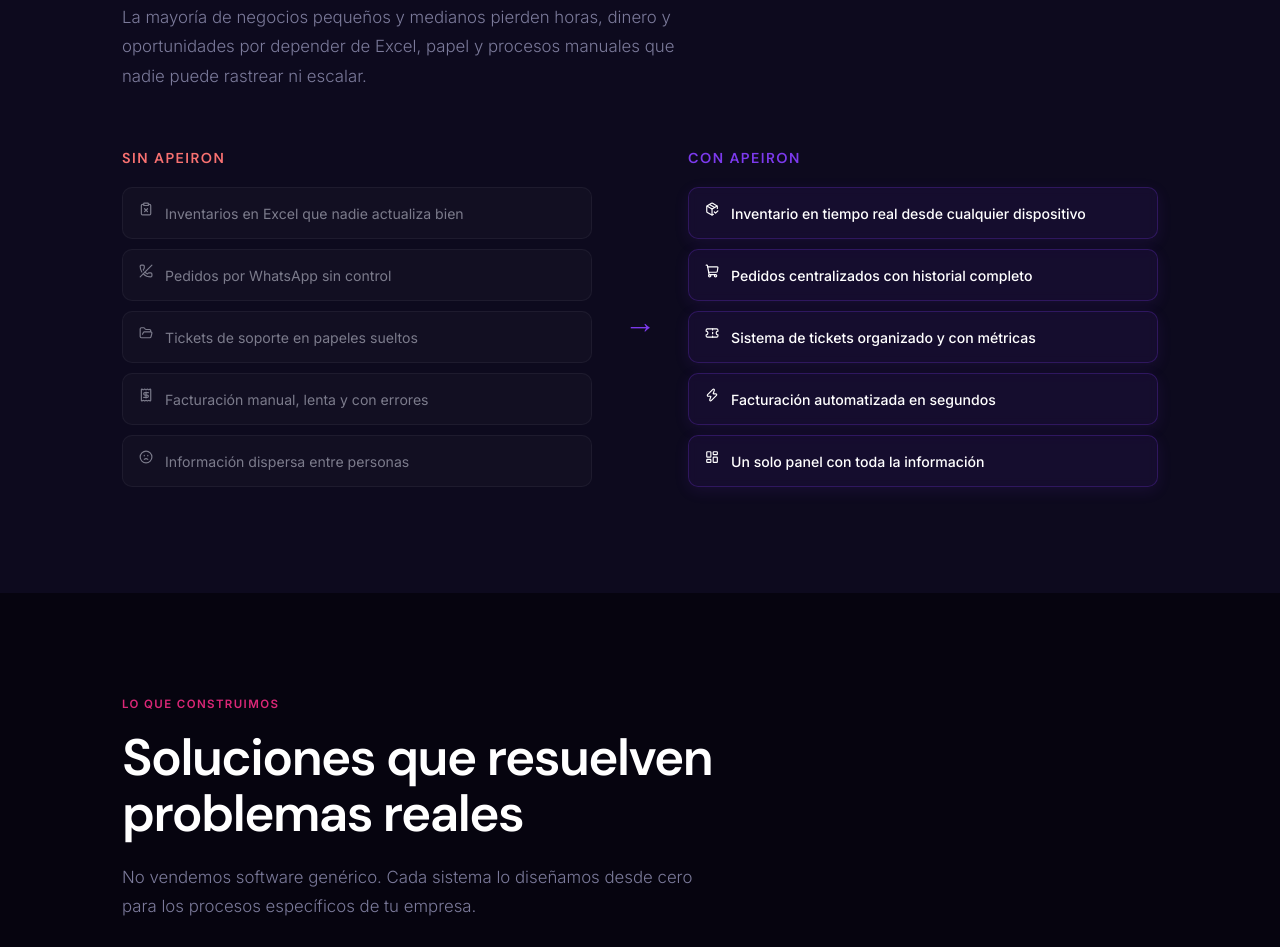
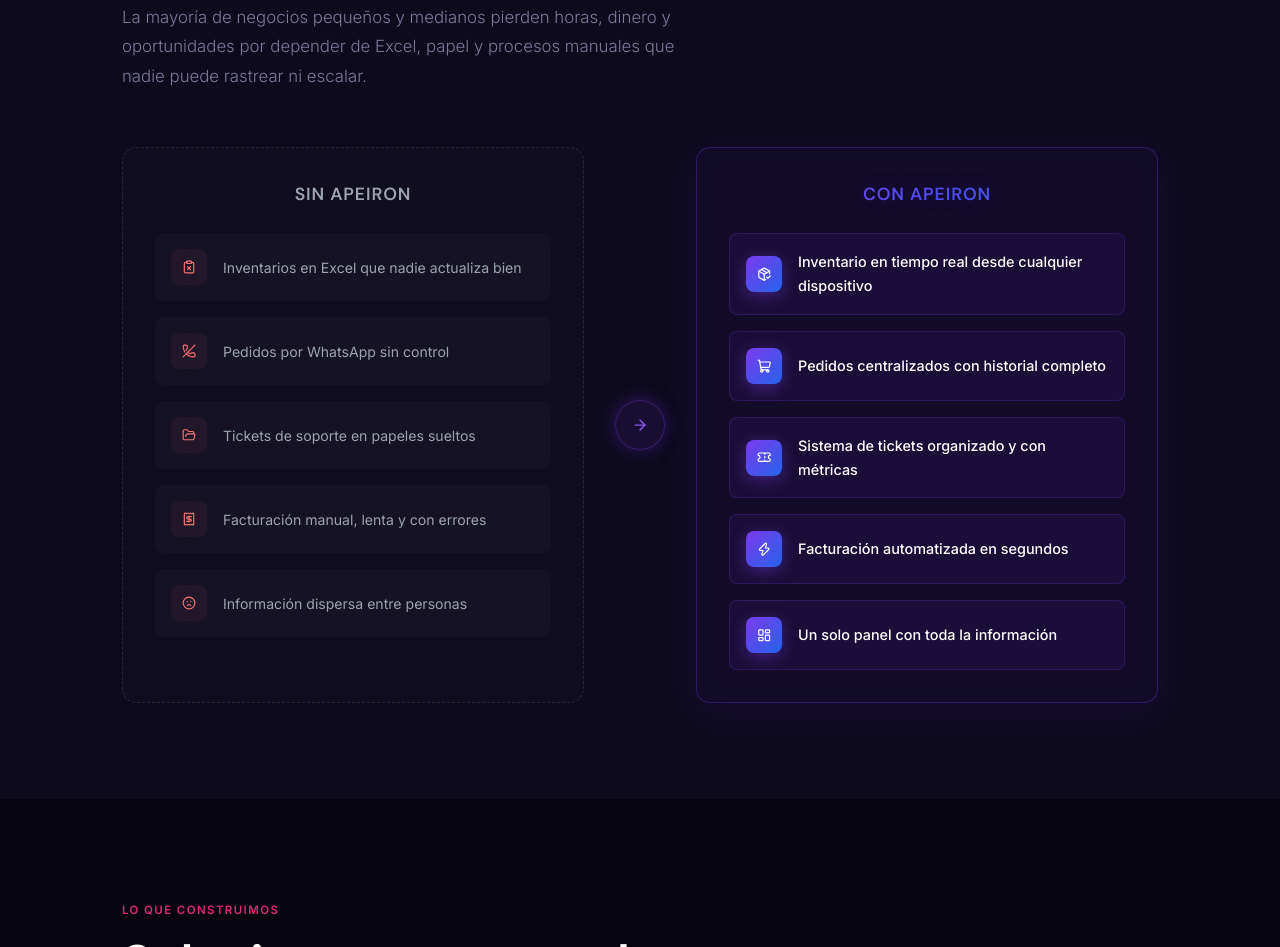
Before and after one commit to AlanGF1/apeiron-agencia, a website: page index.html in a window 1280 px wide. Shown: the part 1052-1999 px from the top of the page. Drawn offline with nearby package versions, Linux system fonts and the light colour scheme.

Commit message:
feat: rediseño visual extremo tipo SaaS para sección El Diagnóstico

```diff
--- a/index.html
+++ b/index.html
@@ -517,64 +517,131 @@
       line-height: 1.6;
     }
 
-    /* Right side — after arrow */
+    /* ─────────────────────────────────────────
+       PROBLEMA Y DIAGNÓSTICO
+    ───────────────────────────────────────── */
     .problem-layout {
       display: grid;
       grid-template-columns: 1fr auto 1fr;
       gap: 2rem;
-      align-items: center;
+      align-items: stretch;
       margin-top: 3.5rem;
+    }
+
+    .problem-col {
+      border-radius: var(--r-md);
+      padding: 2rem;
+      display: flex;
+      flex-direction: column;
+      gap: 1rem;
     }
 
     .problem-col h3 {
       font-family: var(--font-d);
+      font-size: 1.1rem;
+      font-weight: 700;
+      letter-spacing: 0.05em;
+      text-transform: uppercase;
+      margin-bottom: 0.5rem;
+      text-align: center;
+    }
+
+    /* Tarjeta: Sin Apeiron */
+    .problem-col.before {
+      background: rgba(255, 255, 255, 0.015);
+      border: 1px dashed rgba(255, 255, 255, 0.1);
+    }
+    .problem-col.before h3 { color: #9CA3AF; }
+
+    .problem-col.before .problem-item {
+      display: flex;
+      align-items: center;
+      gap: 1rem;
+      padding: 1rem;
+      background: rgba(255, 255, 255, 0.02);
+      border-radius: 8px;
+      color: #9CA3AF;
+      font-size: 0.88rem;
+    }
+
+    .problem-col.before .icon-box {
+      display: flex;
+      align-items: center;
+      justify-content: center;
+      width: 36px;
+      height: 36px;
+      border-radius: 8px;
+      background: rgba(248, 113, 113, 0.05);
+      color: #F87171;
+      flex-shrink: 0;
+    }
+
+    /* Tarjeta: Con Apeiron */
+    .problem-col.after {
+      background: rgba(124, 58, 237, 0.05);
+      border: 1px solid rgba(124, 58, 237, 0.3);
+      box-shadow: 0 10px 40px rgba(124, 58, 237, 0.1);
+      backdrop-filter: blur(10px);
+      -webkit-backdrop-filter: blur(10px);
+    }
+    .problem-col.after h3 {
+      background: linear-gradient(135deg, var(--ap-purple), var(--ap-blue));
+      -webkit-background-clip: text;
+      -webkit-text-fill-color: transparent;
+      background-clip: text;
+      text-shadow: 0 0 20px rgba(124, 58, 237, 0.3);
+    }
+
+    .problem-col.after .problem-item {
+      display: flex;
+      align-items: center;
+      gap: 1rem;
+      padding: 1rem;
+      background: rgba(124, 58, 237, 0.08);
+      border: 1px solid rgba(124, 58, 237, 0.2);
+      border-radius: 8px;
+      color: var(--white);
       font-size: 0.9rem;
-      font-weight: 600;
-      letter-spacing: 0.1em;
-      text-transform: uppercase;
-      margin-bottom: 1rem;
-    }
-
-    .problem-col.before h3 { color: #F87171; }
-    .problem-col.after  h3 { color: var(--ap-purple); }
-
-    .problem-item {
+      font-weight: 500;
+      transition: transform 0.3s cubic-bezier(0.16, 1, 0.3, 1), box-shadow 0.3s, border-color 0.3s;
+    }
+
+    .problem-col.after .problem-item:hover {
+      transform: translateY(-3px) scale(1.02);
+      border-color: rgba(168, 85, 247, 0.6);
+      box-shadow: 0 8px 25px rgba(124, 58, 237, 0.2);
+    }
+
+    .problem-col.after .icon-box {
       display: flex;
-      align-items: flex-start;
-      gap: 0.75rem;
-      padding: 0.85rem 1rem;
-      border-radius: 10px;
-      margin-bottom: 0.6rem;
-      font-size: 0.88rem;
-    }
-
-    .problem-col.before .problem-item {
-      background: rgba(255,255,255,0.02);
-      border: 1px solid rgba(255,255,255,0.05);
-      color: var(--muted);
-      filter: grayscale(0.5);
-    }
-
-    .problem-col.after .problem-item {
-      background: rgba(124,58,237,0.08);
-      border: 1px solid rgba(124,58,237,0.25);
+      align-items: center;
+      justify-content: center;
+      width: 36px;
+      height: 36px;
+      border-radius: 8px;
+      background: linear-gradient(135deg, var(--ap-purple), var(--ap-blue));
       color: var(--white);
-      box-shadow: 0 4px 15px rgba(124,58,237,0.1);
-      backdrop-filter: blur(4px);
-      font-weight: 500;
-    }
-
-    .problem-col.after .problem-item span {
-      background: rgba(124,58,237,0.2);
-      padding: 0.2rem 0.5rem;
-      border-radius: 4px;
-      margin-right: 0.5rem;
+      flex-shrink: 0;
+      box-shadow: 0 4px 15px rgba(124, 58, 237, 0.4);
     }
 
     .problem-arrow {
-      font-size: 2rem;
-      color: var(--ap-purple);
-      text-align: center;
+      display: flex;
+      align-items: center;
+      justify-content: center;
+      width: 48px;
+      height: 48px;
+      border-radius: 50%;
+      background: rgba(124, 58, 237, 0.1);
+      border: 1px solid rgba(124, 58, 237, 0.3);
+      color: var(--ap-purple-mid);
+      animation: pulseGlow 2s infinite alternate;
+      align-self: center;
+    }
+
+    @keyframes pulseGlow {
+      from { box-shadow: 0 0 0px rgba(124, 58, 237, 0); transform: scale(1); }
+      to { box-shadow: 0 0 20px rgba(124, 58, 237, 0.4); transform: scale(1.05); }
     }
 
     /* ─────────────────────────────────────────
@@ -1879,7 +1946,7 @@
       .nav-cta { padding: 0.4rem 0.8rem; font-size: 0.75rem; }
 
       .problem-layout { grid-template-columns: 1fr; }
-      .problem-arrow { transform: rotate(90deg); margin: 1rem 0; }
+      .problem-arrow { transform: rotate(90deg); margin: 1.5rem auto; }
       .services-grid { grid-template-columns: 1fr; }
       .cases-grid { grid-template-columns: 1fr; }
       .why-layout { grid-template-columns: 1fr; }
@@ -2001,22 +2068,22 @@
       <div class="problem-layout reveal">
         <div class="problem-col before">
           <h3>Sin Apeiron</h3>
-          <div class="problem-item"><i data-lucide="clipboard-x"></i> Inventarios en Excel que nadie actualiza bien</div>
-          <div class="problem-item"><i data-lucide="phone-off"></i> Pedidos por WhatsApp sin control</div>
-          <div class="problem-item"><i data-lucide="folder-open"></i> Tickets de soporte en papeles sueltos</div>
-          <div class="problem-item"><i data-lucide="receipt"></i> Facturación manual, lenta y con errores</div>
-          <div class="problem-item"><i data-lucide="frown"></i> Información dispersa entre personas</div>
-        </div>
-
-        <div class="problem-arrow">→</div>
+          <div class="problem-item"><div class="icon-box"><i data-lucide="clipboard-x"></i></div> Inventarios en Excel que nadie actualiza bien</div>
+          <div class="problem-item"><div class="icon-box"><i data-lucide="phone-off"></i></div> Pedidos por WhatsApp sin control</div>
+          <div class="problem-item"><div class="icon-box"><i data-lucide="folder-open"></i></div> Tickets de soporte en papeles sueltos</div>
+          <div class="problem-item"><div class="icon-box"><i data-lucide="receipt"></i></div> Facturación manual, lenta y con errores</div>
+          <div class="problem-item"><div class="icon-box"><i data-lucide="frown"></i></div> Información dispersa entre personas</div>
+        </div>
+
+        <div class="problem-arrow"><i data-lucide="arrow-right"></i></div>
 
         <div class="problem-col after">
           <h3>Con Apeiron</h3>
-          <div class="problem-item"><i data-lucide="package-check"></i> Inventario en tiempo real desde cualquier dispositivo</div>
-          <div class="problem-item"><i data-lucide="shopping-cart"></i> Pedidos centralizados con historial completo</div>
-          <div class="problem-item"><i data-lucide="ticket"></i> Sistema de tickets organizado y con métricas</div>
-          <div class="problem-item"><i data-lucide="zap"></i> Facturación automatizada en segundos</div>
-          <div class="problem-item"><i data-lucide="layout-dashboard"></i> Un solo panel con toda la información</div>
+          <div class="problem-item"><div class="icon-box"><i data-lucide="package-check"></i></div> Inventario en tiempo real desde cualquier dispositivo</div>
+          <div class="problem-item"><div class="icon-box"><i data-lucide="shopping-cart"></i></div> Pedidos centralizados con historial completo</div>
+          <div class="problem-item"><div class="icon-box"><i data-lucide="ticket"></i></div> Sistema de tickets organizado y con métricas</div>
+          <div class="problem-item"><div class="icon-box"><i data-lucide="zap"></i></div> Facturación automatizada en segundos</div>
+          <div class="problem-item"><div class="icon-box"><i data-lucide="layout-dashboard"></i></div> Un solo panel con toda la información</div>
         </div>
       </div>
     </div>
```
